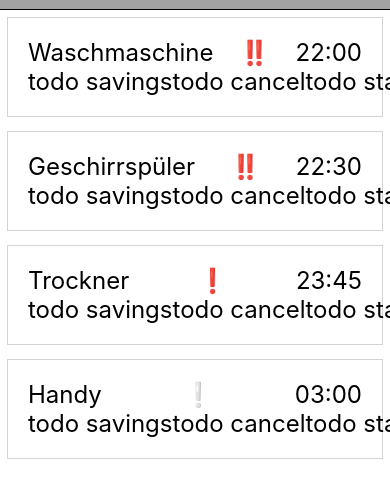
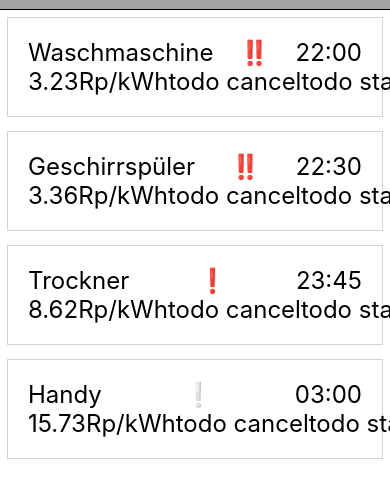
Before and after one commit to ArmandoShala/SICSMART, a React Native app: screen / in a window 390 px wide. Shown: the part 129-617 px from the top of the page. Built offline with nearby package versions, Linux system fonts and the light colour scheme.

Commit message:
export tarif prices to use to calc savings, displaying savings as item attribute

```diff
--- a/Components/Entry/EntryListItem.tsx
+++ b/Components/Entry/EntryListItem.tsx
@@ -1,6 +1,7 @@
 import React from 'react';
-import {Text, View, StyleSheet} from 'react-native';
+import {View, StyleSheet} from 'react-native';
 import EntryListText from "./EntryListText";
+import {Hochtarif, Niedertarif} from "../Header/Header";
 
 const calcStartTimeOfEntry = (startTime: string) => {
     return startTime;
@@ -19,10 +20,14 @@ const translatePrioritiesToIcon = (priority: string) => {
     }
 }
 
+const calcSavings = (item) => {
+    const deviceConsumptionData = require('../../assets/energieverbrauch_geraete.json');
+    const precision = Math.pow(10, 2);
+    return Math.round(deviceConsumptionData.GeräteVerbrauch[item.name] * (Hochtarif - Niedertarif) * precision) / precision + "Rp/kWh"
+}
+
 const EntryListItem = ({item}) => {
     return (
-
-
         <View style={styles.container}>
             <View style={styles.row}>
                 <EntryListText style={{}} text={item.name}></EntryListText>
@@ -30,7 +35,7 @@ const EntryListItem = ({item}) => {
                 <EntryListText style={{}} text={calcStartTimeOfEntry(item.startTime)}></EntryListText>
             </View>
             <View style={styles.row}>
-                <EntryListText style={{}} text={"todo savings"}></EntryListText>
+                <EntryListText style={{}} text={calcSavings(item)}></EntryListText>
                 <EntryListText style={{}} text={"todo cancel"}></EntryListText>
                 <EntryListText style={{}} text={"todo start"}></EntryListText>
             </View>
--- a/Components/Header/Header.tsx
+++ b/Components/Header/Header.tsx
@@ -3,11 +3,13 @@ import { Text, View, StyleSheet } from 'react-native';
 import tariffData from '../../assets/electricity_costs/zuerich_costs.json';
 import moment from 'moment-timezone';
 
-export const getEmojiFromPrice = (currPrice) => {
+const getEmojiFromPrice = (currPrice) => {
     //todo: get the value for currPrice from JSON
     return currPrice > 15 ? '📈' : '📉';
 };
 
+export let Hochtarif = undefined;
+export let Niedertarif = undefined;
 
 export const currentlyInHighTarif = () => {
     const highTarifData = tariffData["Elektrizitätstarif für feste Endverbraucher"]["EKZ Mixstrom"]["Hochtarif"]["Zeit"];
@@ -83,6 +85,8 @@ export const getCurrentTariffPrice = (currentDateTime: Date) => {
     if (tariffDetails) {
         // Get the tariff price from the details
         const tariffPrice = tariffDetails["Rp./kWh"];
+        Hochtarif = tariffData["Elektrizitätstarif für feste Endverbraucher"]["EKZ Mixstrom"]["Hochtarif"]["Rp./kWh"];
+        Niedertarif = tariffData["Elektrizitätstarif für feste Endverbraucher"]["EKZ Mixstrom"]["Niedertarif"]["Rp./kWh"];
         return tariffPrice;
     }
 
@@ -92,12 +96,14 @@ export const getCurrentTariffPrice = (currentDateTime: Date) => {
 
 
 // Function to check if currently in high tariff (HT)
-export const convertPriceRpToFr = (priceInRp) => {
+ const convertPriceRpToFr = (priceInRp) => {
     return `${priceInRp / 100}Fr`;
 }
 
+export const currTarifPriceInRp = getCurrentTariffPrice(new Date());
+
+
 const Header = (props) => {
-    const currTarifPriceInRp = getCurrentTariffPrice(new Date());
 
     // Define the savedCashMoney state variable and a function to update it
     const [savedCashMoney, setSavedCashMoney] = useState(0);
```
